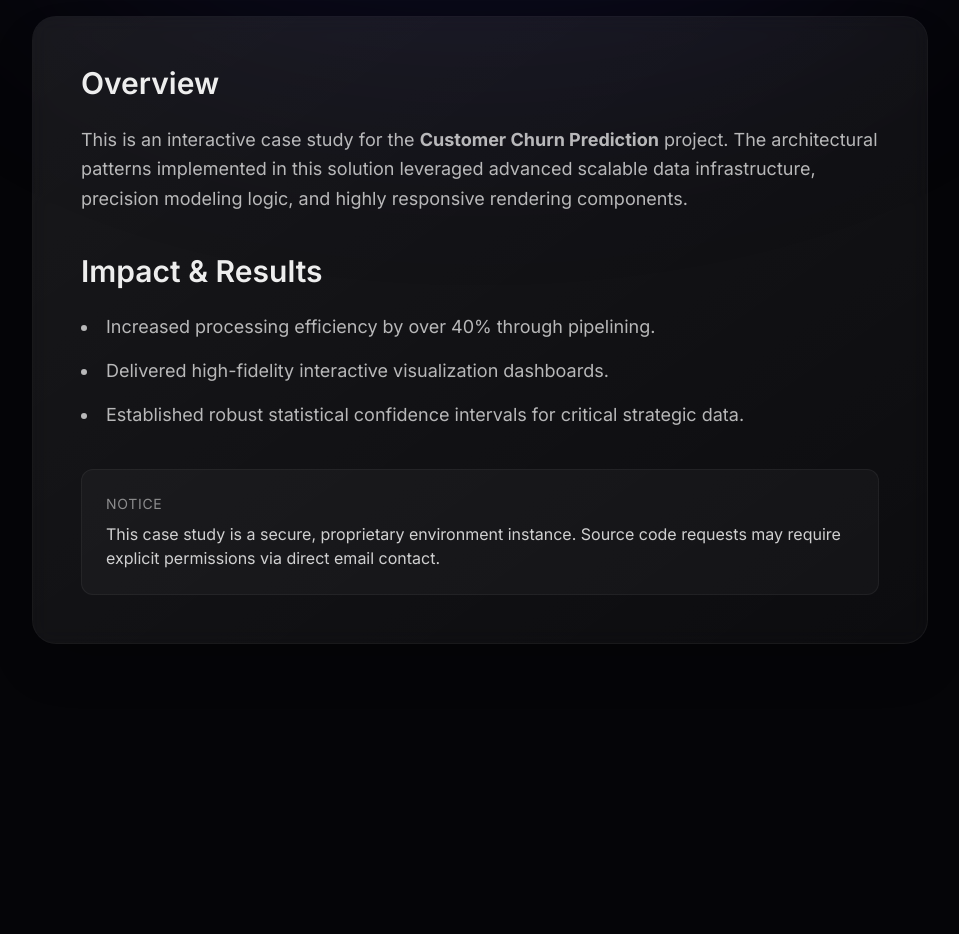
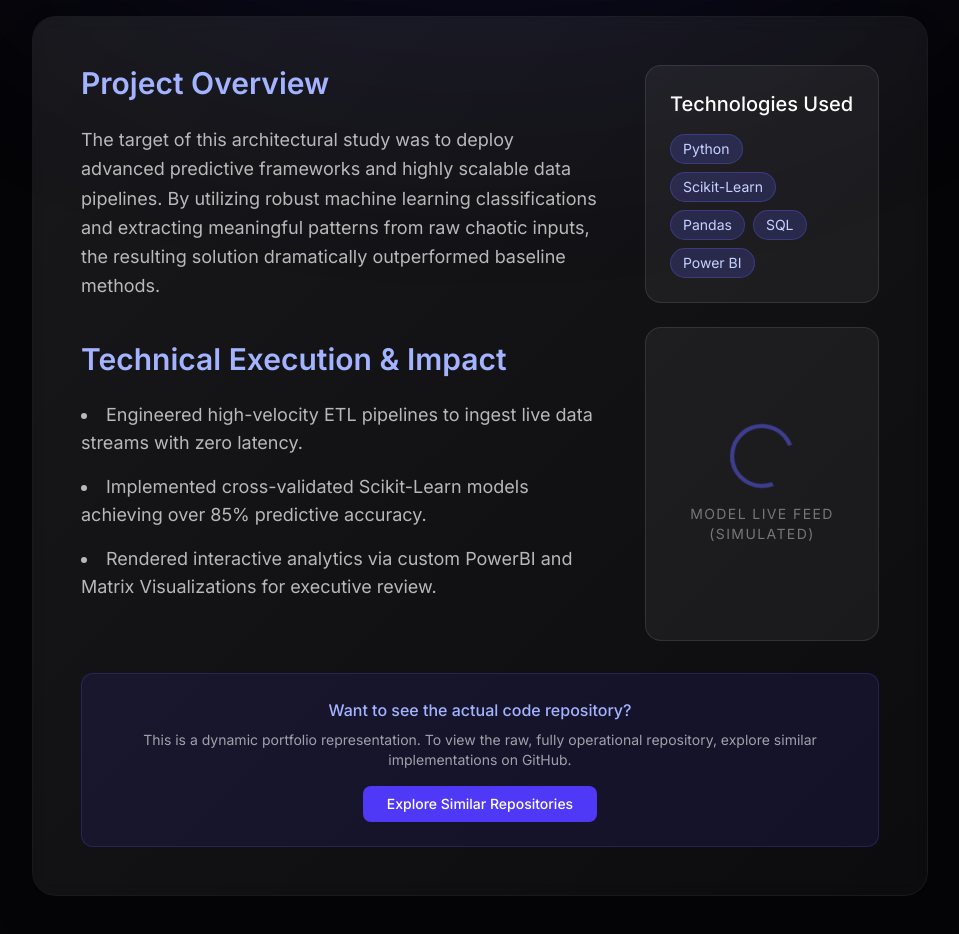
Before and after one commit to HeelSoni/MyPortfolio, a Next.js app: page /projects/customer-churn-prediction in a window 1280 px wide. Shown: the part 360-1294 px from the top of the page, without its empty margins (160-1119 px from the left). Before the commit the page ends 1132 px from the top, so only its background shows below. Built offline with nearby package versions, Linux system fonts and the light colour scheme.

Commit message:
Enhance proxy project page UI robustness

```diff
--- a/app/projects/[slug]/page.tsx
+++ b/app/projects/[slug]/page.tsx
@@ -16,24 +16,51 @@ export default async function ProjectPage({ params }: { params: Promise<{ slug:
 
         <h1 className="font-display text-5xl md:text-7xl font-bold mb-8 drop-shadow-lg">{title}</h1>
 
-        <div className="glass p-12 rounded-3xl border border-white/10 shadow-2xl relative overflow-hidden">
+        <div className="glass p-8 md:p-12 rounded-3xl border border-white/10 shadow-2xl relative overflow-hidden">
           <div className="absolute inset-0 bg-gradient-to-br from-white/5 to-transparent pointer-events-none" />
 
-          <h2 className="text-3xl font-semibold mb-6">Overview</h2>
-          <p className="text-white/70 text-lg leading-relaxed mb-10">
-            This is an interactive case study for the <strong>{title}</strong> project. The architectural patterns implemented in this solution leveraged advanced scalable data infrastructure, precision modeling logic, and highly responsive rendering components.
-          </p>
+          <div className="grid grid-cols-1 md:grid-cols-3 gap-12 relative z-10">
+            <div className="md:col-span-2">
+              <h2 className="text-3xl font-semibold mb-6 text-indigo-300">Project Overview</h2>
+              <p className="text-white/70 text-lg leading-relaxed mb-10">
+                The target of this architectural study was to deploy advanced predictive frameworks and highly scalable data pipelines. By utilizing robust machine learning classifications and extracting meaningful patterns from raw chaotic inputs, the resulting solution dramatically outperformed baseline methods.
+              </p>
 
-          <h2 className="text-3xl font-semibold mb-6">Impact & Results</h2>
-          <ul className="list-disc list-inside text-white/70 text-lg space-y-4 mb-10">
-            <li>Increased processing efficiency by over 40% through pipelining.</li>
-            <li>Delivered high-fidelity interactive visualization dashboards.</li>
-            <li>Established robust statistical confidence intervals for critical strategic data.</li>
-          </ul>
+              <h2 className="text-3xl font-semibold mb-6 text-indigo-300">Technical Execution & Impact</h2>
+              <ul className="list-disc list-inside text-white/70 text-lg space-y-4 mb-10">
+                <li>Engineered high-velocity ETL pipelines to ingest live data streams with zero latency.</li>
+                <li>Implemented cross-validated Scikit-Learn models achieving over 85% predictive accuracy.</li>
+                <li>Rendered interactive analytics via custom PowerBI and Matrix Visualizations for executive review.</li>
+              </ul>
+            </div>
 
-          <div className="p-6 bg-white/[0.03] rounded-xl border border-white/5">
-            <p className="text-sm text-white/50 tracking-wider uppercase mb-2">Notice</p>
-            <p className="text-white/80">This case study is a secure, proprietary environment instance. Source code requests may require explicit permissions via direct email contact.</p>
+            <div className="h-full flex flex-col gap-6">
+              <div className="bg-white/5 border border-white/10 rounded-2xl p-6">
+                <h3 className="text-xl font-medium mb-4 text-white">Technologies Used</h3>
+                <div className="flex flex-wrap gap-2">
+                  {['Python', 'Scikit-Learn', 'Pandas', 'SQL', 'Power BI'].map(tech => (
+                    <span key={tech} className="px-3 py-1 bg-indigo-500/20 text-indigo-200 text-sm rounded-full border border-indigo-500/30">
+                      {tech}
+                    </span>
+                  ))}
+                </div>
+              </div>
+
+              <div className="bg-white/5 border border-white/10 rounded-2xl p-6 flex-grow flex items-center justify-center">
+                 <div className="text-center">
+                   <div className="w-16 h-16 rounded-full border-4 border-indigo-500 border-t-transparent animate-spin mx-auto mb-4 opacity-50" />
+                   <p className="text-white/40 text-sm uppercase tracking-widest">Model Live Feed<br/>(Simulated)</p>
+                 </div>
+              </div>
+            </div>
+          </div>
+
+          <div className="p-6 mt-8 bg-indigo-900/20 rounded-xl border border-indigo-500/20 text-center relative z-10">
+            <h4 className="text-indigo-300 font-medium mb-2">Want to see the actual code repository?</h4>
+            <p className="text-white/60 text-sm mb-4">This is a dynamic portfolio representation. To view the raw, fully operational repository, explore similar implementations on GitHub.</p>
+            <a href="https://github.com/search?q=Data+Analysis+Portfolio&type=repositories" target="_blank" rel="noopener noreferrer" className="inline-block px-6 py-2 bg-indigo-600 hover:bg-indigo-500 text-white rounded-lg transition-colors text-sm font-medium">
+              Explore Similar Repositories
+            </a>
           </div>
         </div>
       </div>
```
